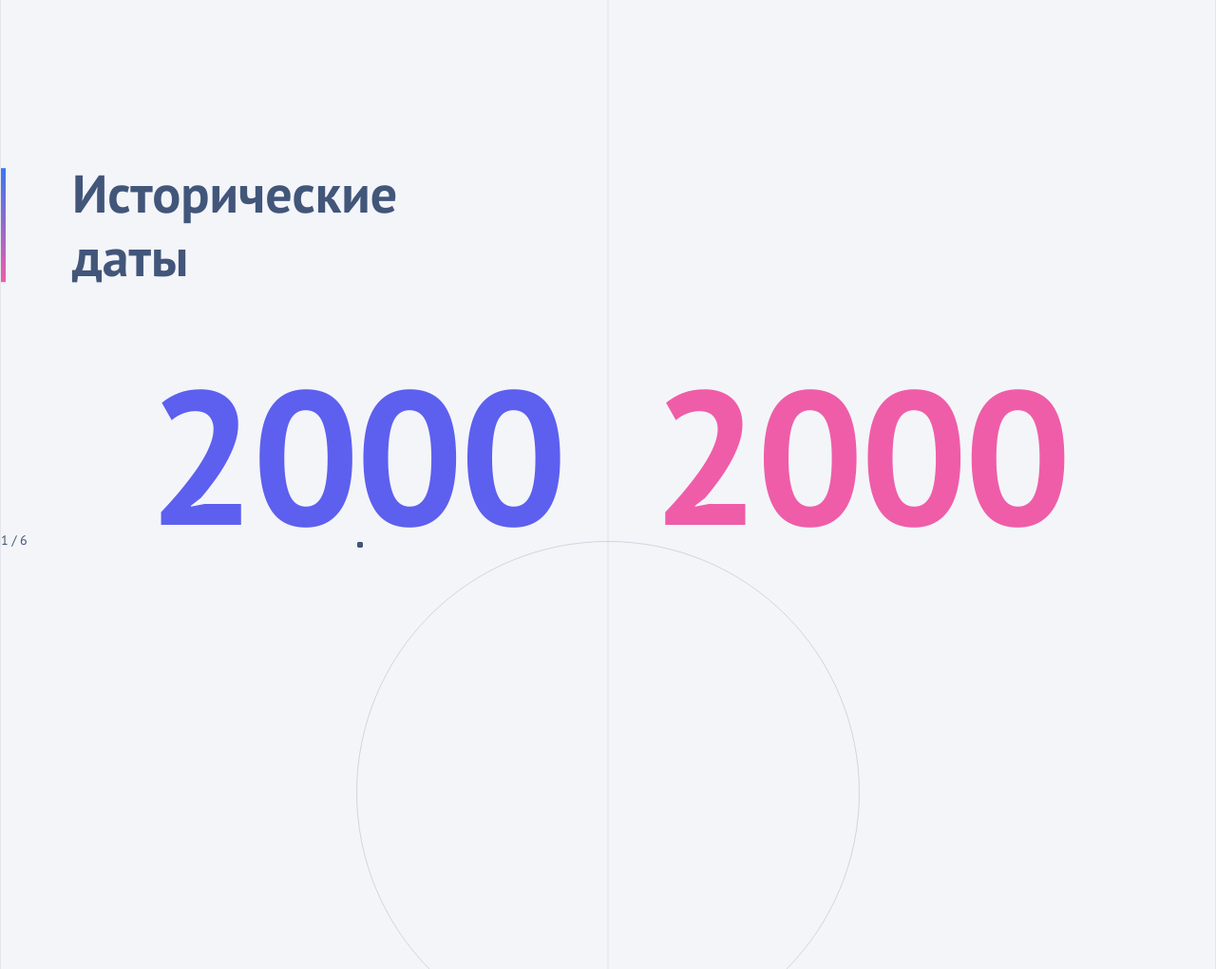
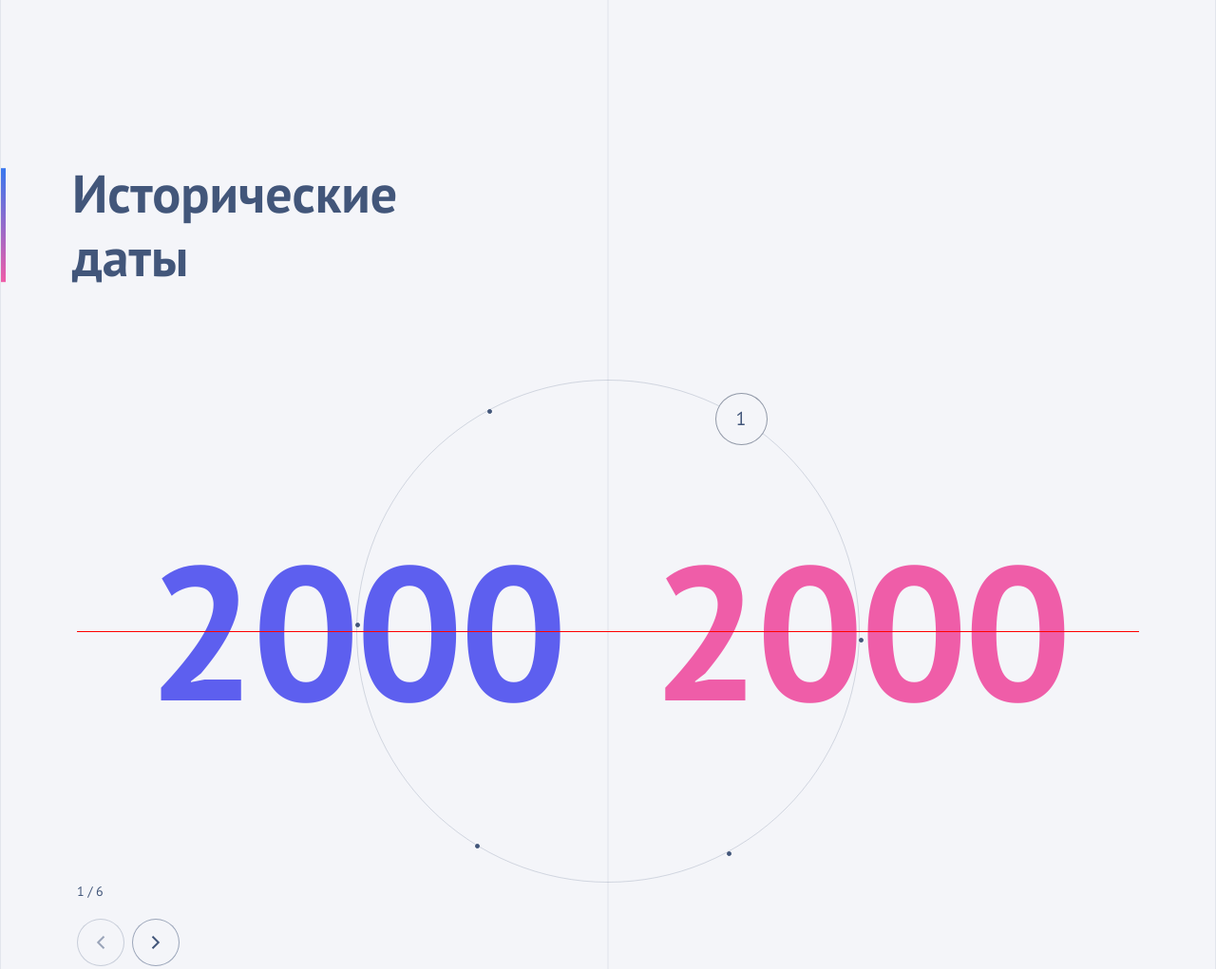
Before and after one commit to Katarko/only, a website built with webpack: page src/index.html in a window 1280 px wide. Shown: the top 1021 px of the page at 95% size. Built offline with nearby package versions, Linux system fonts and the light colour scheme.

Commit message:
Circle nav upd

```diff
--- a/src/index.html
+++ b/src/index.html
@@ -1,3 +1,18 @@
+<!-- <div class="">
+        <h5 class="">1987&nbsp;<span>1991</span></h5>
+    </div> -->
+<!-- <div class="">
+            <h5 class="">1992&nbsp;<span>1997</span></h5>
+        </div> -->
+<!-- <div class="">
+            <h5 class="">1999&nbsp;<span>2004</span></h5>
+        </div> -->
+<!-- <div class="">
+            <h5 class="">2005&nbsp;<span>2014</span></h5>
+        </div> -->
+<!-- <div class="">
+            <h5 class="">2015&nbsp;<span>2022</span></h5>
+        </div> -->
 <!DOCTYPE html>
 <html lang="en">
     <head>
@@ -6,24 +21,8 @@
         <title>Document</title>
         <section class="section">
             <h2 class="section__title">Исторические<br />даты</h2>
-            <div class="time-period-slider">
-                <h5 class="time-period-item" data-min="1980" data-max="1986"><span class="time-period-item__val time-period-item__val_min" data-spin="500">2000</span>&nbsp; <span data-akhi="1000" class="time-period-item__val time-period-item__val_max">2000</span></h5>
-                <!-- <div class="time-period-item">
-                        <h5 class="time-period-item__title">1987&nbsp;<span>1991</span></h5>
-                    </div> -->
-                <!-- <div class="time-period-item">
-                            <h5 class="time-period-item__title">1992&nbsp;<span>1997</span></h5>
-                        </div> -->
-                <!-- <div class="time-period-item">
-                            <h5 class="time-period-item__title">1999&nbsp;<span>2004</span></h5>
-                        </div> -->
-                <!-- <div class="time-period-item">
-                            <h5 class="time-period-item__title">2005&nbsp;<span>2014</span></h5>
-                        </div> -->
-                <!-- <div class="time-period-item">
-                            <h5 class="time-period-item__title">2015&nbsp;<span>2022</span></h5>
-                        </div> -->
-                <div class="swiper time-period-slider__swiper">
+            <div class="period-slider">
+                <div class="swiper period-slider__swiper">
                     <div class="swiper-wrapper">
                         <div class="swiper-slide"></div>
                         <div class="swiper-slide"></div>
@@ -32,12 +31,15 @@
                         <div class="swiper-slide"></div>
                         <div class="swiper-slide"></div>
                     </div>
-                    <div class="time-period-slider__pagination"></div>
-                    <div class="time-period-slider__pagination-circle"></div>
                 </div>
-                <div class="time-period-slider__btns">
-                    <div class="time-period-slider__btn time-period-slider__btn_prev"></div>
-                    <div class="time-period-slider__btn time-period-slider__btn_next"></div>
+                <div class="period-slider__title-container">
+                    <h5 class="period-slider__title" data-min="1980" data-max="1986"><span class="period-slider__title_min" data-spin="500">2000</span>&nbsp; <span data-akhi="1000" class="period-slider__title_max">2000</span></h5>
+                    <div class="period-slider__pagination-circle"></div>
+                </div>
+                <div class="period-slider__pagination"></div>
+                <div class="period-slider__btns">
+                    <div class="period-slider__btn period-slider__btn_prev"></div>
+                    <div class="period-slider__btn period-slider__btn_next"></div>
                 </div>
             </div>
             <div class="event-slider">
--- a/src/index.ts
+++ b/src/index.ts
@@ -24,7 +24,8 @@ function component() {
 // events.forEach(function (element) {
 //     let event = new Event(element.id, element.parentId, element.title, element.description);
 // });
-
+const titles: string[] = ["Заголовок", "Кино", "Литература", "Театр", "Заголовок", "Наука"];
+document.querySelector<HTMLElement>(".period-slider__pagination-circle").style.transform = "rotate(0deg)";
 class Event {
     id: number;
     parentId: number;
@@ -37,7 +38,7 @@ class Event {
         this.description = eventDescription;
     }
 }
-let mainSwiper = new Swiper(".time-period-slider__swiper", {
+let mainSwiper = new Swiper(".period-slider__swiper", {
     modules: [Navigation, Pagination, EffectFade, Controller],
     slidesPerView: 1,
     effect: "fade",
@@ -46,19 +47,41 @@ let mainSwiper = new Swiper(".time-period-slider__swiper", {
         crossFade: true,
     },
     pagination: {
-        el: ".time-period-slider__pagination",
+        el: ".period-slider__pagination",
         type: "fraction",
     },
     navigation: {
-        prevEl: ".time-period-slider__btn_prev",
-        nextEl: ".time-period-slider__btn_next",
+        prevEl: ".period-slider__btn_prev",
+        nextEl: ".period-slider__btn_next",
+    },
+    on: {
+        slideChangeTransitionStart: function () {
+            gsap.effects.fadeOut(".swiper-pagination-bullet__title");
+        },
+        slideChangeTransitionEnd: function () {
+            gsap.effects.fadeIn(".swiper-pagination-bullet-active .swiper-pagination-bullet__title");
+        },
     },
 });
-let pagingSwiper = new Swiper(".time-period-slider__swiper", {
+let pagingSwiper = new Swiper(".period-slider__swiper", {
     modules: [Pagination, Controller],
     pagination: {
-        el: ".time-period-slider__pagination-circle",
+        el: ".period-slider__pagination-circle",
         clickable: true,
+    },
+    on: {
+        afterInit: function () {
+            alignBullets();
+        },
+        slideChange: function () {
+            rotateBullets();
+        },
+        slideChangeTransitionStart: function () {
+            gsap.effects.fadeOut(".swiper-pagination-bullet__title");
+        },
+        slideChangeTransitionEnd: function () {
+            gsap.effects.fadeIn(".swiper-pagination-bullet-active .swiper-pagination-bullet__title");
+        },
     },
 });
 
@@ -78,25 +101,58 @@ let eventSwiper = new Swiper(".event-slider__swiper", {
         nextEl: ".event-slider__btn_next",
     },
 });
-
-function animate() {
-    // const items = document.querySelectorAll(".time-period-item__val");
-    // let a = [500, 1500];
-    // console.log(items);
-    // gsap.from(items, {
-    //     textContent: a,
-    //     duration: 4,
-    //     ease: "power1.in",
-    //     snap: { textContent: 1 },
-    // });
-    // gsap.utils.toArray(".time-period-item__val").forEach((box) => {
-    //     var spin = box.getAttribute("data-spin");
-    //     let tween = gsap.from(box, {
-    //         textContent: spin,
-    //         duration: 4,
-    //         ease: "power1.in",
-    //         snap: { textContent: 1 },
-    //     });
-    // });
+function alignBullets() {
+    let bullets = document.querySelectorAll<HTMLElement>(".swiper-pagination-bullet");
+    let container = document.querySelector<HTMLElement>(".period-slider__pagination-circle");
+    let diameter = container.offsetWidth,
+        angle = -45,
+        radius = diameter / 2,
+        step = (2 * Math.PI) / bullets.length,
+        bulletWidth = bullets[0].offsetWidth;
+    for (let i = 0; i < bullets.length; i++) {
+        let x = Math.round(diameter / 2 + radius * Math.cos(angle) - bulletWidth / 2);
+        let y = Math.round(diameter / 2 + radius * Math.sin(angle) - bulletWidth / 2);
+        bullets[i].style.left = x + "px";
+        bullets[i].style.top = y + "px";
+        let bulletTitle = document.createElement("div");
+        let bulletIndex = document.createElement("div");
+        bulletTitle.className = "swiper-pagination-bullet__title";
+        bulletIndex.className = "swiper-pagination-bullet__index";
+        bulletTitle.textContent = titles[i];
+        bulletIndex.textContent = (i + 1).toString();
+        bullets[i].appendChild(bulletTitle);
+        bullets[i].appendChild(bulletIndex);
+        angle += step;
+    }
 }
-animate();
+function rotateBullets() {
+    let bullets = document.querySelectorAll<HTMLElement>(".swiper-pagination-bullet");
+    let container = document.querySelector<HTMLElement>(".period-slider__pagination-circle");
+    let rotateAngle = ((pagingSwiper.activeIndex - pagingSwiper.previousIndex) * 360) / bullets.length;
+    if (rotateAngle >= 180) {
+        rotateAngle = ((rotateAngle - 360) * -1) % 360;
+    } else if (rotateAngle < -180) {
+        rotateAngle = ((rotateAngle + 360) * -1) % 360;
+    } else {
+        rotateAngle = -rotateAngle;
+    }
+    let newAngle = parseInt(container.style.getPropertyValue("transform").replace(/(?!-)[^0-9.]/g, "")) + rotateAngle;
+    container.style.transform = "rotate(" + newAngle + "deg)";
+    for (let i = 0; i < bullets.length; i++) {
+        bullets[i].style.transform = "rotate(" + -newAngle + "deg)";
+    }
+}
+gsap.registerEffect({
+    name: "fadeIn",
+    effect: (targets: HtmlTagObject, config: any) => {
+        return gsap.to(targets, { duration: config.duration, opacity: 1 });
+    },
+    defaults: { duration: 0.4 }, //defaults get applied to any "config" object passed to the effect
+});
+gsap.registerEffect({
+    name: "fadeOut",
+    effect: (targets: HtmlTagObject, config: any) => {
+        return gsap.to(targets, { duration: config.duration, opacity: 0 });
+    },
+    defaults: { duration: 0.1 }, //defaults get applied to any "config" object passed to the effect
+});
--- a/src/scss/style.scss
+++ b/src/scss/style.scss
@@ -118,9 +118,38 @@ body {
         margin: 0;
     }
 }
-.time-period-slider {
-    max-width: calc(1440px - 160px);
-    margin: 0 auto;
+.period-slider {
+    padding: 0 80px;
+    &__title-container {
+        position: relative;
+    }
+    &__title {
+        font-size: 200px;
+        font-weight: 700;
+        line-height: calc(160 / 200);
+        letter-spacing: -0.02em;
+        text-align: center;
+        color: #5d5fef;
+        position: absolute;
+        left: 0;
+        right: 0;
+        top: 50%;
+        transform: translate(0, -50%);
+        &::after {
+            content: "";
+            display: block;
+            height: 1px;
+            left: 0;
+            right: 0;
+            top: 50%;
+            background: #e2e5ec;
+            position: absolute;
+            background: red;
+        }
+        &_max {
+            color: #ef5da8;
+        }
+    }
     &__pagination {
         font-size: 14px;
         font-weight: 400;
@@ -133,14 +162,63 @@ body {
         max-width: 530px;
         margin: 0 auto;
         position: relative;
+        transition: transform ease 1s;
+        top: 0 !important;
+        bottom: 0 !important;
         .swiper-pagination-bullet {
-            width: 6px;
-            height: 6px;
+            width: 56px;
+            height: 56px;
             margin: 0 !important;
-            background: #42567a;
+            background: transparent;
             border-radius: 50%;
             position: absolute;
             opacity: 1;
+            font-size: 20px;
+            display: flex;
+            align-items: center;
+            justify-content: center;
+            &__index {
+                color: transparent;
+                position: absolute;
+                content: "";
+                border-radius: 50%;
+                width: 5px;
+                height: 5px;
+                background: #42567a;
+                border: 1px solid #42567a;
+                transition: all ease 0.4s;
+                display: flex;
+                align-items: center;
+                justify-content: center;
+            }
+            &:hover {
+                .swiper-pagination-bullet__index {
+                    background: #f4f5f9;
+                    border: 1px solid #303e5880;
+                    width: 55px;
+                    height: 55px;
+                    color: inherit;
+                }
+            }
+            &__title {
+                font-size: 20px;
+                font-weight: 700;
+                line-height: calc(30 / 20);
+                position: absolute;
+                left: 136%;
+                transition: all ease 0.4s;
+                opacity: 0;
+                pointer-events: none;
+            }
+            &.swiper-pagination-bullet-active {
+                .swiper-pagination-bullet__index {
+                    background: #f4f5f9;
+                    border: 1px solid #303e5880;
+                    width: 55px;
+                    height: 55px;
+                    color: inherit;
+                }
+            }
         }
     }
     &__btns {
@@ -168,16 +246,27 @@ body {
         }
     }
 }
-.time-period-item {
-    font-size: 200px;
-    font-weight: 700;
-    line-height: calc(160 / 200);
-    letter-spacing: -0.02em;
+.circlesHolder {
+    /* width:100px;
+    height:100px; */
+    background: #ddd;
+}
+
+.circle {
     text-align: center;
-    color: #5d5fef;
-    &__val {
-        &_max {
-            color: #ef5da8;
-        }
-    }
+    width: 56px;
+    height: 56px;
+    line-height: 56px;
+    border-radius: 50%;
+    background: orange;
+    position: absolute;
 }
+
+.circleParent {
+    width: 100px;
+    height: 0px;
+    background: red;
+    position: absolute;
+    left: calc(50% - 28px);
+    top: 50%;
+}
```
